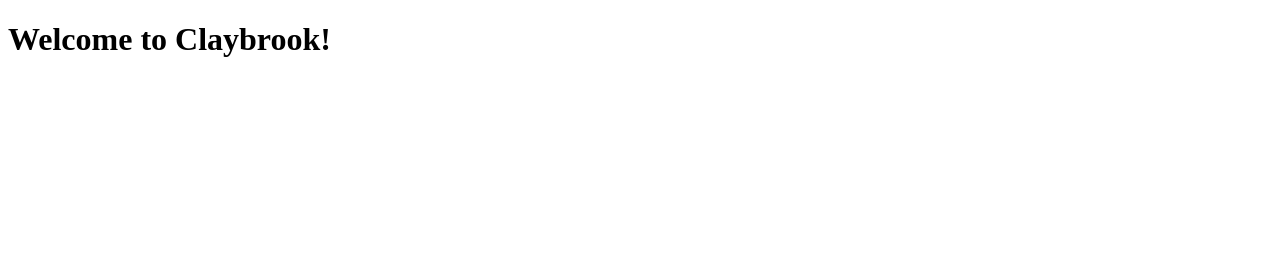
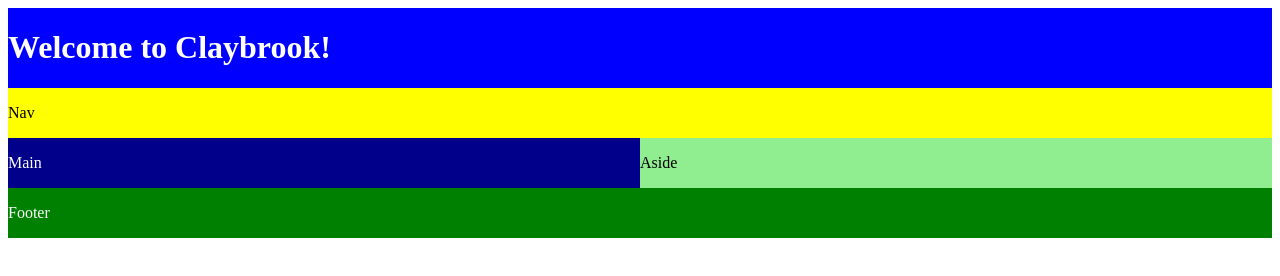
Before and after one commit to Danny-D17/Claybrook-Zoo, a plain HTML site: page index.html in a window 1280 px wide. Drawn offline with Linux system fonts and the light colour scheme.

Commit message:
adding css

```diff
--- a/index.html
+++ b/index.html
@@ -8,6 +8,20 @@
     <title>Document</title>
 </head>
 <body>
-    <h1>Welcome to Claybrook!</h1>
+    <header>
+        <h1>Welcome to Claybrook!</h1>
+    </header>
+    <Nav>
+        <P>Nav</P>
+    </Nav>
+    <Main>
+        <p>Main</p>
+    </Main>
+    <Aside>
+        <p>Aside</p>
+    </Aside>
+    <Footer>
+        <p>Footer</p>
+    </Footer>
 </body>
 </html>
--- a/style.css
+++ b/style.css
@@ -0,0 +1,38 @@
+
+body{
+    display: grid;
+    grid-template-columns: 50% 50%;
+    grid-template-rows: auto;
+    grid-template-areas:
+        "header header"
+        "Nav Nav"
+        "Main Aside"
+        "Footer Footer"
+    ;
+}
+header{
+    background-color: blue;
+    grid-area: header;
+    color: white;
+}
+Nav{
+    background-color: yellow;
+    grid-area: Nav;
+    color: black;
+
+}
+Main{
+    background-color: darkblue;
+    grid-area: Main;
+    color: white;
+}
+Aside{
+    background-color: lightgreen;
+    grid-area: Aside;
+    color: black;
+}
+Footer{
+    background-color: green;
+    grid-area: Footer;
+    color: white;
+}
```
